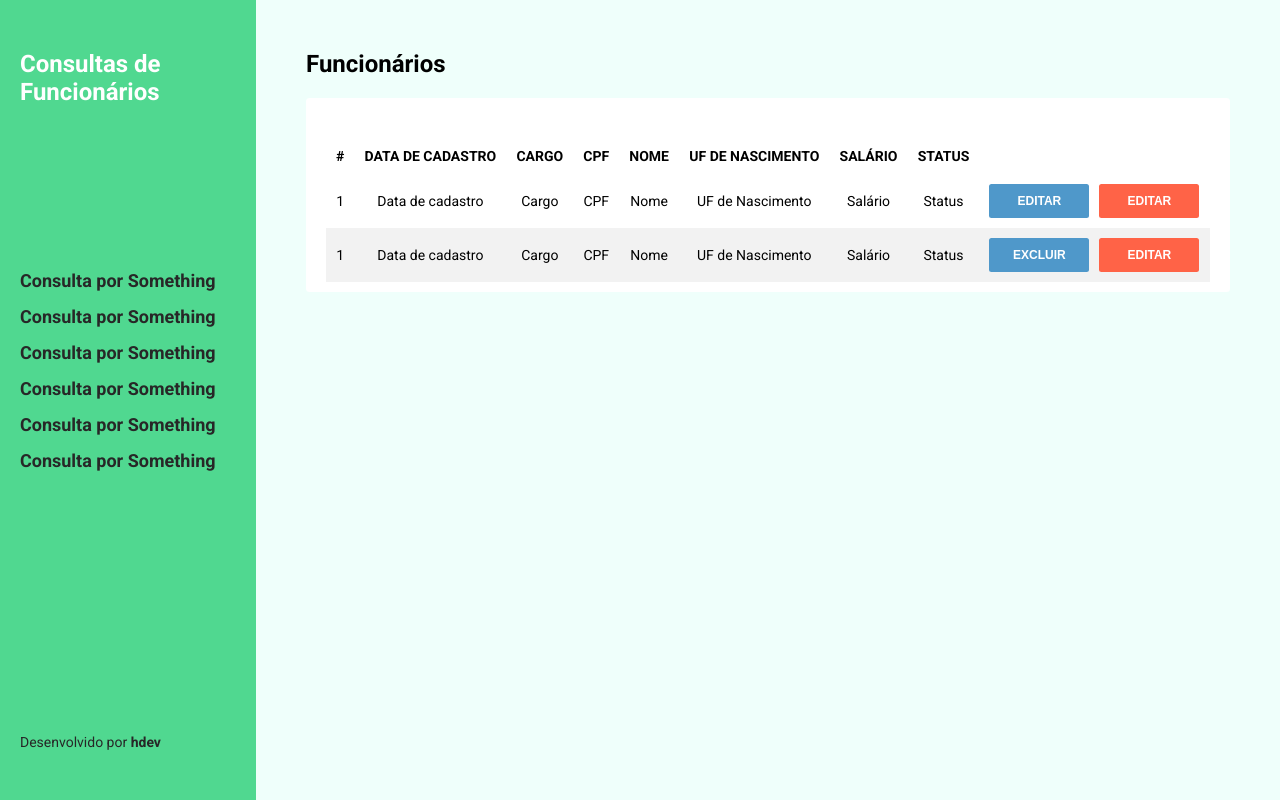
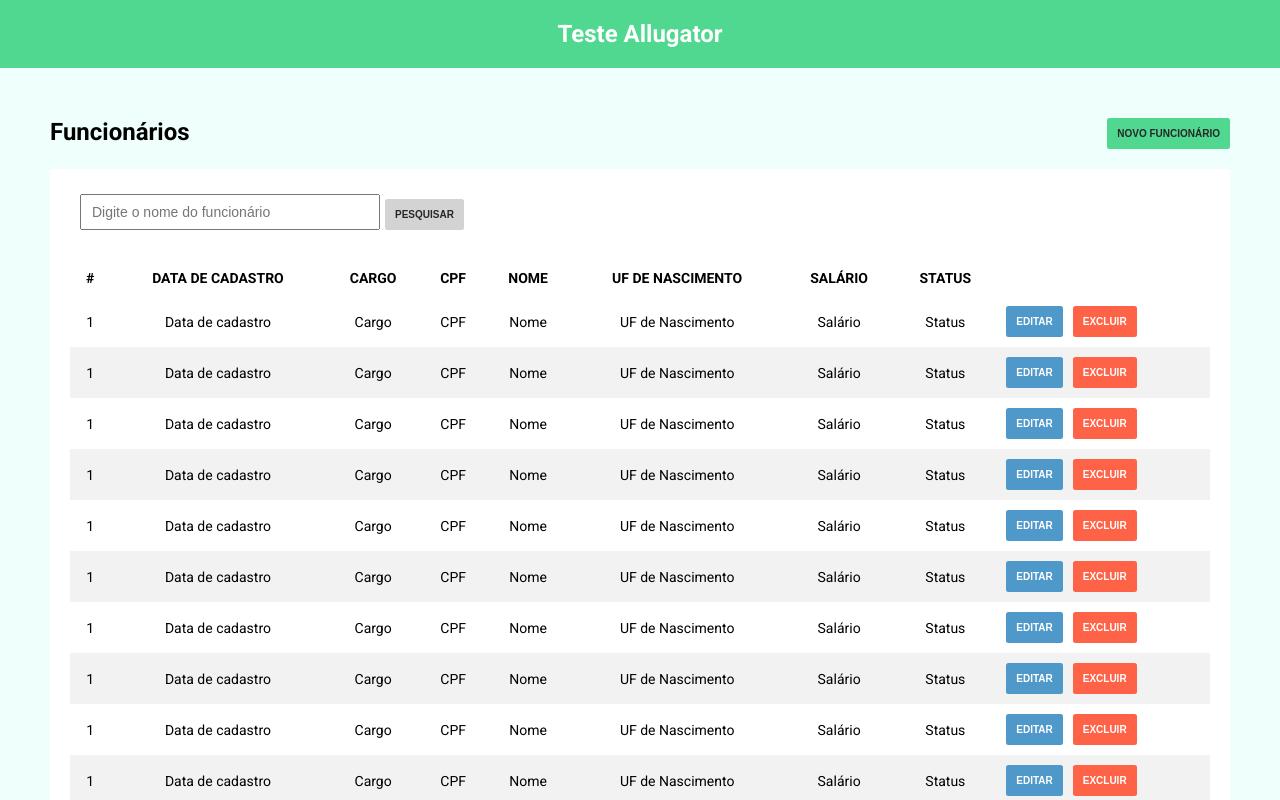
Before and after one commit to hdev14/teste-allugator-frontend, a React (Create React App) app: page / in a window 1280 px wide. Shown: the top 800 px of the page. Built offline with nearby package versions, Linux system fonts and the light colour scheme.

Commit message:
styles: update layout and add search input

```diff
--- a/public/index.html
+++ b/public/index.html
@@ -7,7 +7,7 @@
     <meta name="theme-color" content="#000000" />
     <meta
       name="description"
-      content="Test Allugator"
+      content="Teste Allugator"
     />
     <link rel="apple-touch-icon" href="%PUBLIC_URL%/logo192.png" />
     <!--
@@ -25,7 +25,7 @@
       Learn how to configure a non-root public URL by running `npm run build`.
     -->
     <link href="https://fonts.googleapis.com/css2?family=Roboto:wght@300;400;700&display=swap" rel="stylesheet">
-    <title>Test Allugator</title>
+    <title>Teste Allugator</title>
   </head>
   <body>
     <noscript>Você precisa ativa o Javascript para executar essa aplicação.</noscript>
--- a/src/components/Button/index.tsx
+++ b/src/components/Button/index.tsx
@@ -4,12 +4,15 @@ import { Btn } from './styles';
 
 interface ButtonProps {
   children: string,
-  onChange: any,
-  btnType?: 'primary' | 'secundary' | 'danger'
+  onChange?: any,
+  btnType?: 'success' | 'primary' | 'secundary' | 'danger'
+  type?: 'button' | 'submit' | 'reset'
 }
 
-const Button: React.FC<ButtonProps> = ({ children, onChange, btnType = 'primary' }) => (
-  <Btn btnType={btnType} onChange={onChange}>
+const Button: React.FC<ButtonProps> = ({
+  children, onChange, btnType = 'primary', type = 'button',
+}) => (
+  <Btn type={type} btnType={btnType} onChange={onChange}>
     {children}
   </Btn>
 );
--- a/src/components/Button/styles.ts
+++ b/src/components/Button/styles.ts
@@ -3,7 +3,7 @@ import styled, { css } from 'styled-components';
 export const Btn = styled.button<{ btnType: string }>`
   display: grid;
   place-items: center;
-  font-size: 1.2rem;
+  font-size: 1rem;
   text-transform: uppercase;
   width: 100px;
   font-weight: bold;
@@ -11,6 +11,7 @@ export const Btn = styled.button<{ btnType: string }>`
   border-radius: 2.5px;
   transition: opacity .2s ease-in;
   opacity: 1;
+  width: auto;
 
   ${({ btnType }) => {
     switch (btnType) {
@@ -21,8 +22,8 @@ export const Btn = styled.button<{ btnType: string }>`
         `;
       case 'secundary':
         return css`
-          color: white;
-          background-color: var(--black);
+          color: var(--black);
+          background-color: lightgray;
         `;
       case 'danger':
         return css`
@@ -30,6 +31,10 @@ export const Btn = styled.button<{ btnType: string }>`
           background-color: tomato;
         `;
       default:
+        return css`
+          color: var(--black);
+          background-color: var(--green);
+        `;
     }
   }}
 
--- a/src/components/Employees/index.tsx
+++ b/src/components/Employees/index.tsx
@@ -6,20 +6,16 @@ import { Container } from './styles';
 
 interface EmployeesProps {
   employees: Array<{}>,
-  setEmployees: any,
-  title?: string
+  setEmployees: any
 }
 
-const Employees: React.FC<EmployeesProps> = ({ employees = [], setEmployees, title = 'Funcionários' }) => {
+const Employees: React.FC<EmployeesProps> = ({ employees = [], setEmployees }) => {
   const updateEmployee = (id: string) => {};
   const deleteEmployee = (id: string) => {};
 
   return (
     <Container>
-      <h2>{title}</h2>
-
       <div className="employees">
-
         <table>
           <thead>
             <tr>
@@ -47,7 +43,7 @@ const Employees: React.FC<EmployeesProps> = ({ employees = [], setEmployees, tit
               <td>Status</td>
               <td className="options">
                 <Button onChange={() => updateEmployee('id')}>editar</Button>
-                <Button btnType="danger" onChange={() => deleteEmployee('id')}>editar</Button>
+                <Button btnType="danger" onChange={() => deleteEmployee('id')}>excluir</Button>
               </td>
             </tr>
 
@@ -61,8 +57,127 @@ const Employees: React.FC<EmployeesProps> = ({ employees = [], setEmployees, tit
               <td>Salário</td>
               <td>Status</td>
               <td className="options">
-                <Button onChange={() => {}}>Excluir</Button>
-                <Button btnType="danger" onChange={() => {}}>Editar</Button>
+                <Button onChange={() => {}}>editar</Button>
+                <Button btnType="danger" onChange={() => {}}>excluir</Button>
+              </td>
+            </tr>
+
+            <tr>
+              <td>1</td>
+              <td>Data de cadastro</td>
+              <td>Cargo</td>
+              <td>CPF</td>
+              <td>Nome</td>
+              <td>UF de Nascimento</td>
+              <td>Salário</td>
+              <td>Status</td>
+              <td className="options">
+                <Button onChange={() => {}}>editar</Button>
+                <Button btnType="danger" onChange={() => {}}>excluir</Button>
+              </td>
+            </tr>
+
+            <tr>
+              <td>1</td>
+              <td>Data de cadastro</td>
+              <td>Cargo</td>
+              <td>CPF</td>
+              <td>Nome</td>
+              <td>UF de Nascimento</td>
+              <td>Salário</td>
+              <td>Status</td>
+              <td className="options">
+                <Button onChange={() => {}}>editar</Button>
+                <Button btnType="danger" onChange={() => {}}>excluir</Button>
+              </td>
+            </tr>
+
+            <tr>
+              <td>1</td>
+              <td>Data de cadastro</td>
+              <td>Cargo</td>
+              <td>CPF</td>
+              <td>Nome</td>
+              <td>UF de Nascimento</td>
+              <td>Salário</td>
+              <td>Status</td>
+              <td className="options">
+                <Button onChange={() => {}}>editar</Button>
+                <Button btnType="danger" onChange={() => {}}>excluir</Button>
+              </td>
+            </tr>
+
+            <tr>
+              <td>1</td>
+              <td>Data de cadastro</td>
+              <td>Cargo</td>
+              <td>CPF</td>
+              <td>Nome</td>
+              <td>UF de Nascimento</td>
+              <td>Salário</td>
+              <td>Status</td>
+              <td className="options">
+                <Button onChange={() => {}}>editar</Button>
+                <Button btnType="danger" onChange={() => {}}>excluir</Button>
+              </td>
+            </tr>
+
+            <tr>
+              <td>1</td>
+              <td>Data de cadastro</td>
+              <td>Cargo</td>
+              <td>CPF</td>
+              <td>Nome</td>
+              <td>UF de Nascimento</td>
+              <td>Salário</td>
+              <td>Status</td>
+              <td className="options">
+                <Button onChange={() => {}}>editar</Button>
+                <Button btnType="danger" onChange={() => {}}>excluir</Button>
+              </td>
+            </tr>
+            <tr>
+              <td>1</td>
+              <td>Data de cadastro</td>
+              <td>Cargo</td>
+              <td>CPF</td>
+              <td>Nome</td>
+              <td>UF de Nascimento</td>
+              <td>Salário</td>
+              <td>Status</td>
+              <td className="options">
+                <Button onChange={() => {}}>editar</Button>
+                <Button btnType="danger" onChange={() => {}}>excluir</Button>
+              </td>
+            </tr>
+
+            <tr>
+              <td>1</td>
+              <td>Data de cadastro</td>
+              <td>Cargo</td>
+              <td>CPF</td>
+              <td>Nome</td>
+              <td>UF de Nascimento</td>
+              <td>Salário</td>
+              <td>Status</td>
+              <td className="options">
+                <Button onChange={() => {}}>editar</Button>
+                <Button btnType="danger" onChange={() => {}}>excluir</Button>
+              </td>
+            </tr>
+
+            <tr>
+              <td>1</td>
+              <td>Data de cadastro</td>
+              <td>Cargo</td>
+              <td>CPF</td>
+              <td>Nome</td>
+              <td>UF de Nascimento</td>
+              <td>Salário</td>
+              <td>Status</td>
+              <td className="options">
+                <Button onChange={() => {}}>editar</Button>
+                <Button btnType="danger" onChange={() => {}}>excluir</Button>
               </td>
             </tr>
           </tbody>
--- a/src/components/Employees/styles.ts
+++ b/src/components/Employees/styles.ts
@@ -1,16 +1,8 @@
 import styled from 'styled-components';
 
 export const Container = styled.div`
-
-  div.employees {
+  table {
     margin-top: 20px;
-    padding: 10px 20px;
-    background-color: white;
-    border-radius: 3.5px;
-  }
-
-  table {
-    margin-top: 30px;
     font-size: 1.4rem;
     width: 100%;
     border-collapse: collapse;
--- a/src/layouts/Main/index.tsx
+++ b/src/layouts/Main/index.tsx
@@ -1,33 +1,24 @@
 import React from 'react';
-import { Link } from 'react-router-dom';
 
-import { Container, Sidebar } from './styles';
+import { Container, Navbar } from './styles';
 
 const Main: React.FC = ({ children }) => (
   <Container>
-    <Sidebar>
-      <h2>Consultas de Funcionários</h2>
+    <Navbar>
+      <h2>Teste Allugator</h2>
+    </Navbar>
 
-      <nav>
-        <Link to="/">Consulta por Something</Link>
-        <Link to="/">Consulta por Something</Link>
-        <Link to="/">Consulta por Something</Link>
-        <Link to="/">Consulta por Something</Link>
-        <Link to="/">Consulta por Something</Link>
-        <Link to="/">Consulta por Something</Link>
-      </nav>
-
-      <footer>
-        <small>
-          Desenvolvido por
-          {' '}
-          <strong>hdev</strong>
-        </small>
-      </footer>
-    </Sidebar>
     <main>
       {children}
     </main>
+
+    <footer>
+      <small>
+        Desenvolvido por
+        {' '}
+        <strong>hdev</strong>
+      </small>
+    </footer>
   </Container>
 );
 
--- a/src/layouts/Main/styles.ts
+++ b/src/layouts/Main/styles.ts
@@ -2,53 +2,34 @@ import styled from 'styled-components';
 
 export const Container = styled.div`
   display: flex;
+  flex-direction: column;
   height: 100%;
 
   main {
     flex: 1;
     padding: 50px;
-  }
-`;
-
-export const Sidebar = styled.div`
-  height: 100vh;
-  width: 20%;
-  background-color: var(--green);
-  display: flex;
-  flex-direction: column;
-  padding: 50px 20px;
-  justify-content: space-between;
-  align-items: flex-start;
-
-  h2 {
-    color: white;
-  }
-
-  nav {
-    margin-top: -100px;
-    width: 100%;
-
-    a {
-      display: block;
-      padding: 5px 0;
-      margin: 5px 0;
-      font-size: 1.8rem;
-      font-weight: bold;
-      color: var(--black);
-      transition: color .2s ease-in;
-
-      &:hover {
-        color: black;
-      }
-    }
+    height: 100vh;
+    overflow-x: scroll;
+    scrollbar-width: none;
   }
 
   footer {
-    justify-self: flex-end;
+    width: 100%;
+    padding: 50px;
+    text-align: center;
 
     small {
-      color: var(--black);
       font-size: 1.4rem;
     }
   }
 `;
+
+export const Navbar = styled.div`
+  width: 100%;
+  text-align: center;
+  background-color: var(--green);
+  padding: 20px;
+  h2 {
+    color: white;
+  }
+`;
--- a/src/pages/Home/index.tsx
+++ b/src/pages/Home/index.tsx
@@ -1,10 +1,35 @@
-import React from 'react';
+import React, { useState } from 'react';
+import Button from '../../components/Button';
 
 import Employees from '../../components/Employees';
+import { Container } from './styles';
 
 const Home = () => {
+  const [search, setSearch] = useState('');
+
+  const submitHandler = () => {};
+
   return (
-    <Employees employees={[]} setEmployees={() => {}} />
+    <Container>
+      <header>
+        <h2>Funcionários</h2>
+        <Button btnType="success" onChange={() => {}}>novo funcionário</Button>
+      </header>
+      <div className="white-container">
+        <form onSubmit={submitHandler}>
+          <input
+            type="text"
+            name="search"
+            placeholder="Digite o nome do funcionário"
+            value={search}
+            onChange={(e) => setSearch(e.target.value)}
+          />
+
+          <Button type="submit" btnType="secundary"> pesquisar </Button>
+        </form>
+        <Employees employees={[]} setEmployees={() => {}} />
+      </div>
+    </Container>
   );
 };
 
--- /dev/null
+++ b/src/pages/Home/styles.ts
@@ -0,0 +1,31 @@
+import styled from 'styled-components';
+
+export const Container = styled.div`
+  header {
+    display: flex;
+    justify-content: space-between;
+  }
+
+  div.white-container {
+    margin-top: 20px;
+    padding: 10px 20px;
+    background-color: white;
+    border-radius: 3.5px;
+
+    form {
+      padding: 10px;
+      display: flex;
+      justify-content: flex-start;
+      align-items: flex-end;
+
+      input {
+        margin-top: 5px;
+        display: block;
+        width: 300px;
+        height: 36px;
+        padding-left: 10px;
+        margin-right: 5px;
+      }
+    }
+  }
+`;
--- a/src/styles/GlobalStyle.ts
+++ b/src/styles/GlobalStyle.ts
@@ -22,7 +22,6 @@ html {
 
 body {
   font-family: 'Roboto', Arial, Helvetica, sans-serif;
-  overflow-x: hidden;
   background-color: var(--white);
 }
 
```
Also changed, not shown: .eslintrc.json.
